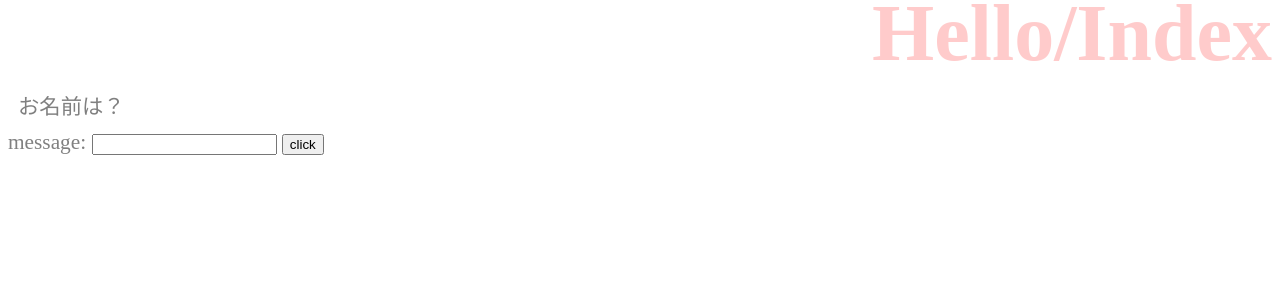
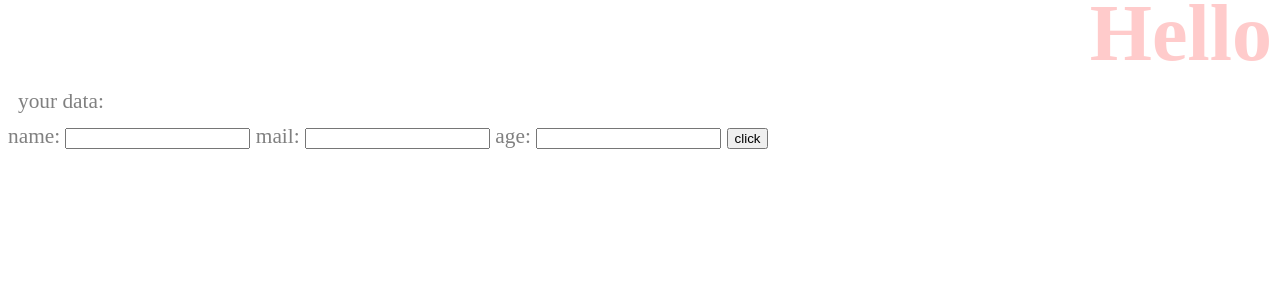
Before and after one commit to tomo-IR/django_app, a Django app: page /hello/ in a window 1280 px wide. Shown: the top 300 px of the page. Run offline with Django 4.2, Linux system fonts and the light colour scheme.

Commit message:
add form class

```diff
--- /dev/null
+++ b/hello/forms.py
@@ -0,0 +1,6 @@
+from django import forms
+
+class HelloForm(forms.Form):
+    name = forms.CharField(label='name')
+    mail = forms.CharField(label='mail')
+    age = forms.IntegerField(label='age')
--- a/hello/templates/hello/index.html
+++ b/hello/templates/hello/index.html
@@ -12,11 +12,9 @@
   </head>
   <body>
     <h1>{{title}}</h1>
-    <p>{{msg}}</p>
-    <form action="{% url 'form' %}" method="post">
-      {% csrf_token %}
-      <label for="msg">message: </label>
-      <input id="msg" type="text" name="msg" />
+    <p>{{message|safe}}</p>
+    <form action="{% url 'index' %}" method="post">
+      {% csrf_token %} {{ form }}
       <input type="submit" value="click" />
     </form>
   </body>
--- a/hello/urls.py
+++ b/hello/urls.py
@@ -3,5 +3,4 @@ from . import views
 
 urlpatterns = [
     path('', views.index, name='index'),
-    path('form', views.form, name='form'),
 ]
--- a/hello/views.py
+++ b/hello/views.py
@@ -1,17 +1,32 @@
 from django.shortcuts import render
 from django.http import HttpResponse
+from .forms import HelloForm
 
 def index(request):
     params = {
-            'title':'Hello/Index',
-            'msg':'お名前は？',
+            'title': 'Hello',
+            'message': 'your data:',
+            'form': HelloForm()
         }
+    if (request.method == 'POST'):
+        params['message'] = '名前：' + request.POST['name'] + \
+            '<br>メール：' + request.POST['mail'] + \
+            '<br>年齢：' + request.POST['age']
+        return render(request, 'hello/index.html', params)
+
+from django.shortcuts import render
+from django.http import HttpResponse
+from .forms import HelloForm
+
+def index(request):
+    params = {
+            'title': 'Hello',
+            'message': 'your data:',
+            'form': HelloForm()
+        }
+    if (request.method == 'POST'):
+        params['message'] = '名前：' + request.POST['name'] + \
+            '<br>メール：' + request.POST['mail'] + \
+            '<br>年齢：' + request.POST['age']
+        params['form'] = HelloForm(request.POST)
     return render(request, 'hello/index.html', params)
-
-def form(request):
-    msg = request.POST['msg']
-    params = {
-            'title':'Hello/Form',
-            'msg':'こんにちは、' + msg + 'さん。',
-        }
-    return render(request, 'hello/index.html', params)
```
